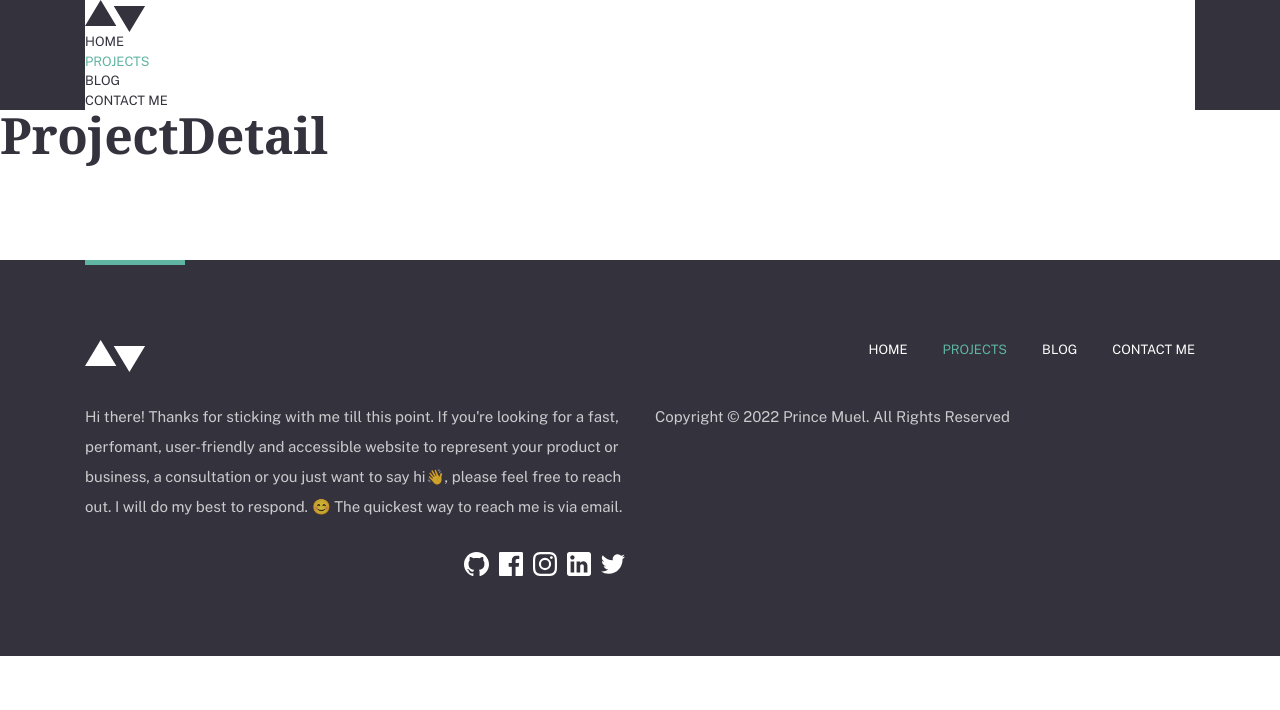
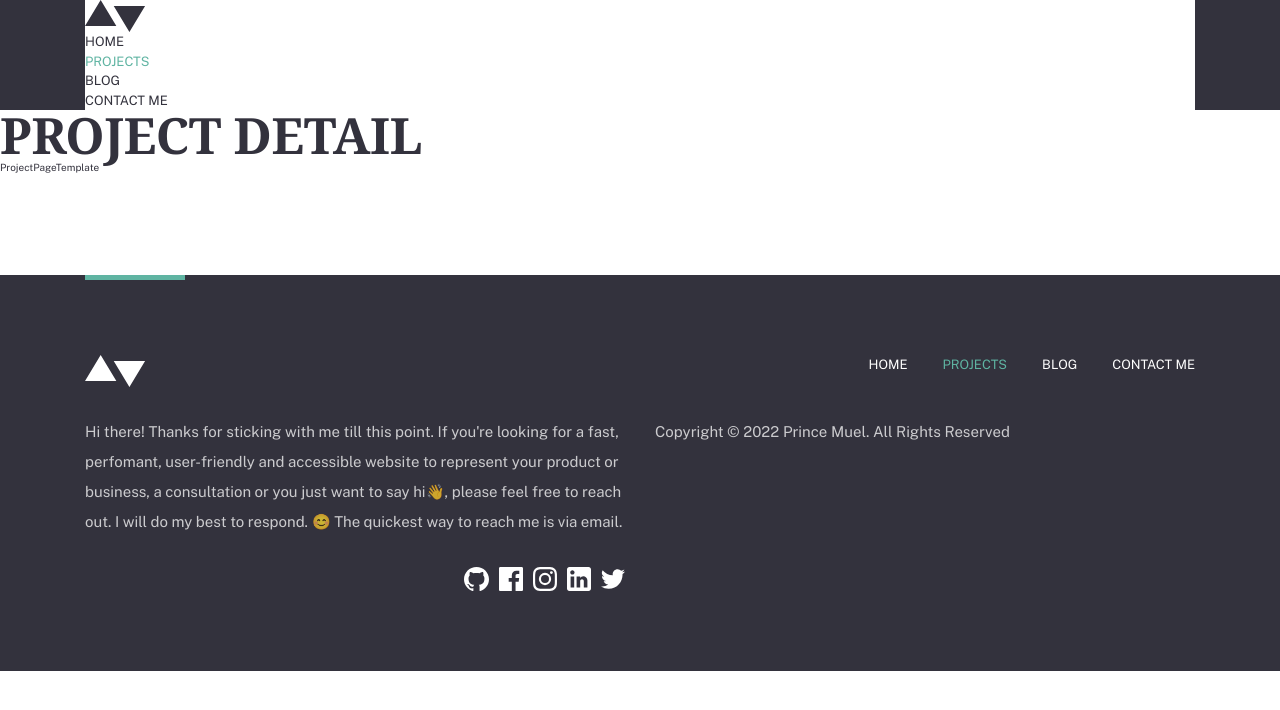
Before and after one commit to princemuel/dotfiles, a Next.js app: page /projects/1 in a window 1280 px wide. Shown: the top 710 px of the page. Built offline with nearby package versions, Linux system fonts and the light colour scheme; a web font is replaced by a local one; what @savvywombat/tailwindcss-grid-areas would draw is missing.

Commit message:
Setup page templates

```diff
--- /dev/null
+++ b/components/organisms/media-block/index.tsx
@@ -0,0 +1,7 @@
+type Props = {};
+
+const MediaBlock = (props: Props) => {
+  return <>{/*  */}</>;
+};
+
+export { MediaBlock };
--- a/components/templates/index.ts
+++ b/components/templates/index.ts
@@ -1 +1,3 @@
 export * from './home';
+export * from './project';
+export * from './projects';
--- /dev/null
+++ b/components/templates/project.tsx
@@ -0,0 +1,7 @@
+type Props = {};
+
+const ProjectPageTemplate = (props: Props) => {
+  return <div>ProjectPageTemplate</div>;
+};
+
+export { ProjectPageTemplate };
--- /dev/null
+++ b/components/templates/projects.tsx
@@ -0,0 +1,7 @@
+type Props = {};
+
+const ProjectsPageTemplate = (props: Props) => {
+  return <div>ProjectsPageTemplate</div>;
+};
+
+export { ProjectsPageTemplate };
--- a/pages/projects/[id].tsx
+++ b/pages/projects/[id].tsx
@@ -1,9 +1,15 @@
+import { ProjectPageTemplate } from 'components';
 import type { NextPageWithLayout } from 'types';
 
 type Props = {};
 
 const ProjectDetail: NextPageWithLayout<Props> = (props) => {
-  return <h1>ProjectDetail</h1>;
+  return (
+    <div>
+      <h1>PROJECT DETAIL</h1>
+      <ProjectPageTemplate />
+    </div>
+  );
 };
 
 export default ProjectDetail;
--- a/pages/projects/index.tsx
+++ b/pages/projects/index.tsx
@@ -1,9 +1,15 @@
+import { ProjectsPageTemplate } from 'components';
 import type { NextPageWithLayout } from 'types';
 
 type Props = {};
 
 const Projects: NextPageWithLayout<Props> = (props) => {
-  return <h1>PROJECTS</h1>;
+  return (
+    <div>
+      <h1>PROJECTS</h1>
+      <ProjectsPageTemplate />
+    </div>
+  );
 };
 
 export default Projects;
```
